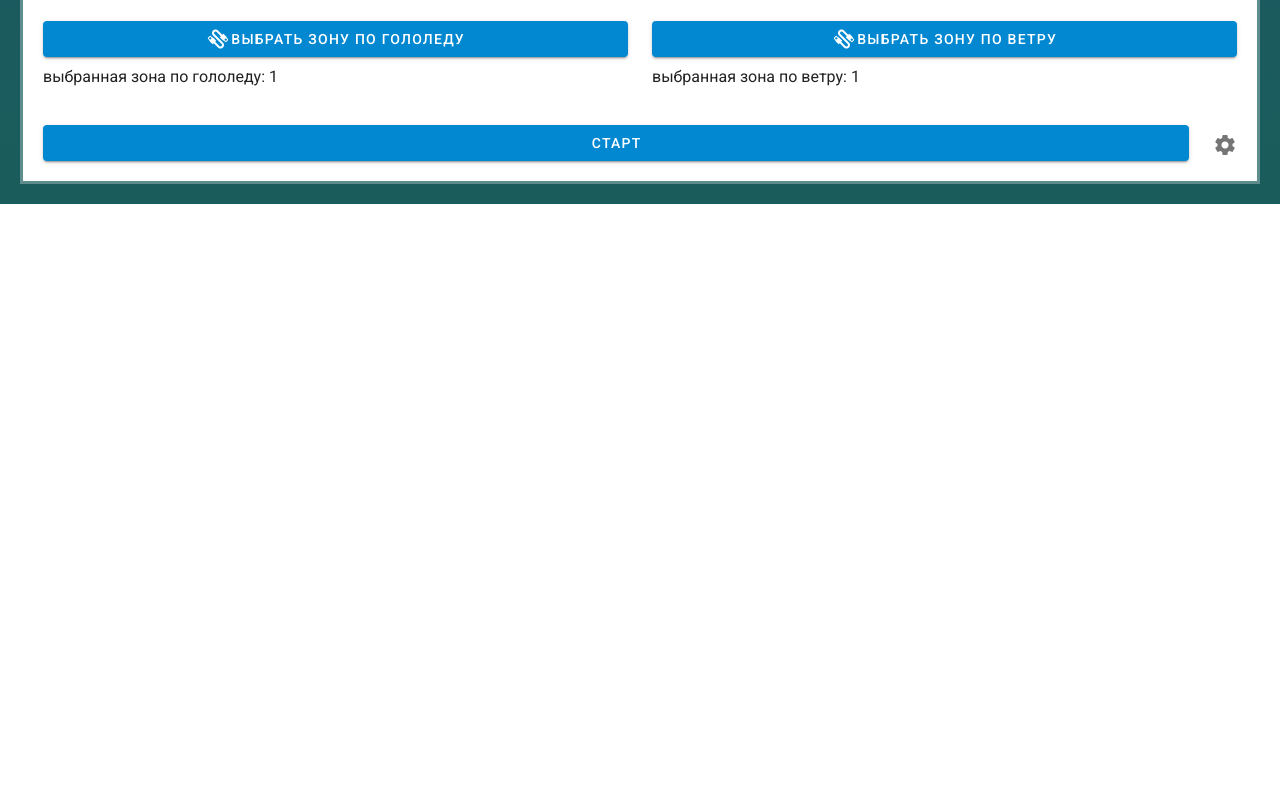
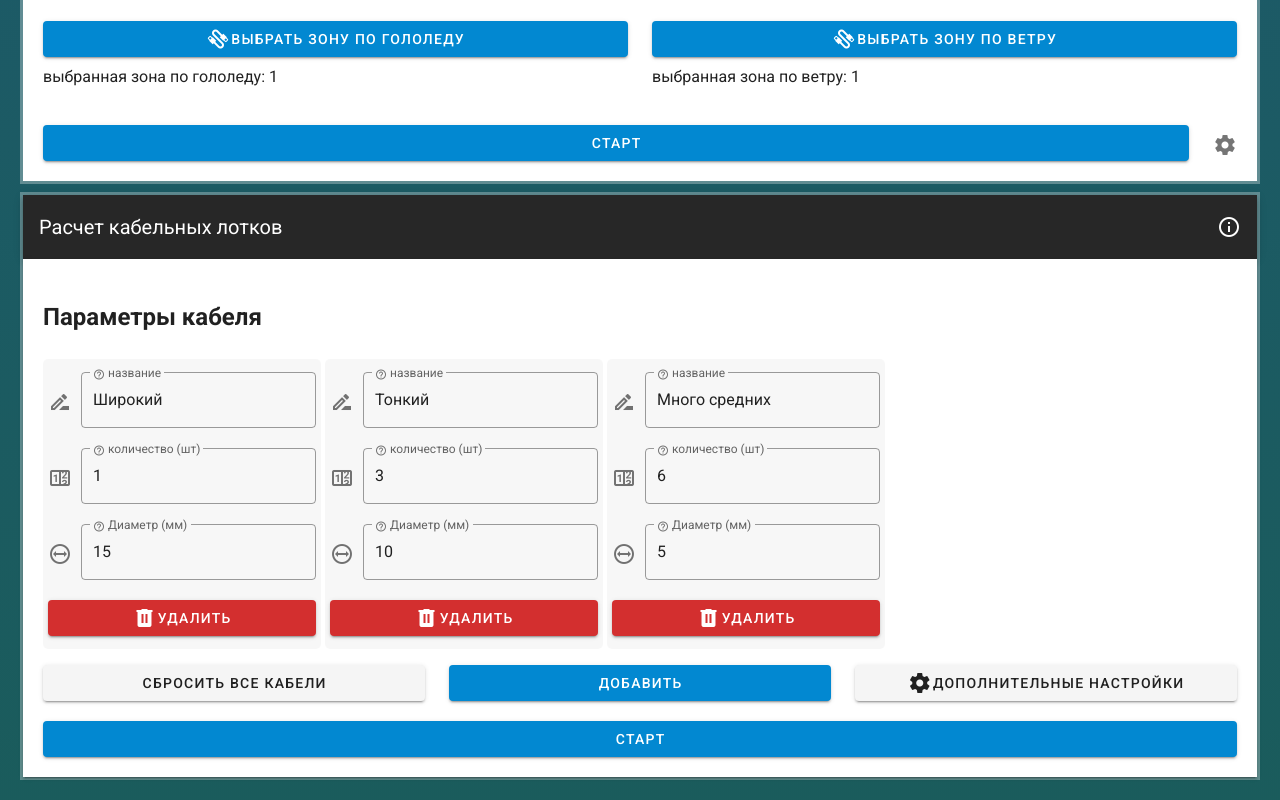
Before and after one commit to Axm749/SHD_Vue, a Vue app: page / in a window 1280 px wide. Shown: the part 2477-3277 px from the top of the page. Before the commit the page ends 2681 px from the top, so only its background shows below. Built offline with nearby package versions, Linux system fonts and the light colour scheme.

Commit message:
Algorithm for Lotoks, added unspace fillment

```diff
--- a/src/App.vue
+++ b/src/App.vue
@@ -221,7 +221,7 @@ export default {
     // здесь разве что настройки
     irregularView: false,
     noMargins: true,
-    debug: false
+    debug: true
   }),
 
   methods:{
--- a/src/components/lotok.vue
+++ b/src/components/lotok.vue
@@ -184,7 +184,7 @@
 <script>
 import headerTab from './ui/commonUi/header.vue';
 import toolbarInfo from './ui/commonUi/tooltip.vue';
-/* eslint-disable no-use-before-define */
+/* eslint-disable */
 export default{
     name: 'lotok_vue',
     components: {
@@ -193,8 +193,9 @@ export default{
         },
     data: () =>({
         cableParam: [
-            {id: 0, title: `Много тонкий`, count: 5, diameter: 2},
-            {id: 1, title: `Много средних`, count: 5, diameter: 4}
+	        {id: 0, title: `Широкий`, count: 1, diameter: 15},
+	        {id: 1, title: `Тонкий`, count: 3, diameter: 10},
+	        {id: 2, title: `Много средних`, count: 6, diameter: 5}
         ],
         defaultCableParam: [
             {id: 0, title: `Широкий`, count: 1, diameter: 15},
@@ -286,7 +287,12 @@ export default{
 						{
 							id: id_counter,
 							cabel_width: Number(item.diameter),
-							cabel_height: Number(item.diameter)
+							cabel_height: Number(item.diameter),
+							cabels_used: [{
+								id: id_counter,
+								cabel_width: Number(item.diameter),
+								cabel_height: Number(item.diameter),
+							}]
 						}
 					)
 					id_counter += 1
@@ -298,29 +304,64 @@ export default{
 			// Массив использованных кабелей
 			let used_cabels = []
 			// Параметр для определения какую ширину взять, по сути костыль?
-			let which_wider = 0
+			let more_wider = 0
+			let less_wider = 0
+			let buffer_obj = {}
 			console.log(`Result: `,Optimization_Arr_1)
 			// Оптимизация, проверяется каждый с каждым, не учитывая самого себя и кабели которые уже были использованы, после чего записывает результат сложения в Optimization_arr_1
 			Optimization_Arr_1.forEach(Loop_1 => {
 				Optimization_Arr_1.forEach(Loop_2 => {
-					if (Loop_1.cabel_height + Loop_2.cabel_height <= max_height && Loop_1 != Loop_2 && !used_cabels.includes(Loop_1) && !used_cabels.includes(Loop_2)) {
+					// console.log(Loop_1,' ', Loop_2)
+					if ((Loop_1.cabel_height + Loop_2.cabel_height <= max_height)
+						&& (Loop_1 != Loop_2)
+						&& (!used_cabels.includes(Loop_1))
+						&& (!used_cabels.includes(Loop_2))) {
 						// выбор используемой ширины
 						if (Loop_1.cabel_width > Loop_2.cabel_width){
-							which_wider = Loop_1.cabel_width
+							more_wider = Number(Loop_1.cabel_width)
+							less_wider = Number(Loop_2.cabel_width)
 						} else {
-							which_wider = Loop_2.cabel_width
+							more_wider = Number(Loop_2.cabel_width)
+							less_wider = Number(Loop_1.cabel_width)
 						}
-                        Optimization_Arr_1.push(
-							{
-								id: id_counter,
-								cabel_width: which_wider,
-								cabel_height: Number(Loop_1.cabel_height + Loop_2.cabel_height),
-								// использованные кабели для суммирования
-								cabels_used: [Loop_1,Loop_2],
-								// unused_volume: (which_wider*Number(Loop_1.cabel_height + Loop_2.cabel_height))- (()+())
+						console.log(Loop_2,Loop_1)
+						buffer_obj = {
+							id: id_counter,
+							cabel_width: more_wider,
+							cabel_height: Number(Loop_1.cabel_height + Loop_2.cabel_height),
+							// использованные кабели для суммирования данного стака
+							cabels_used: [],
+							// не использованное пространство
+							unspace_width: (more_wider - less_wider),
+							unspace_height: less_wider
+						}
+						// заполнение пустого пространства
+						Optimization_Arr_1.forEach(Loop_3 => {
+							if ((Loop_3.cabel_height <= buffer_obj.unspace_height)
+								&& (Loop_3.cabel_width <= buffer_obj.unspace_width)
+								&& (Loop_3 != buffer_obj)
+								&& (Loop_3 != Loop_2)
+								&& (Loop_3 != Loop_1)
+								&& (!used_cabels.includes(Loop_3))) {
+								// Уменьшаем неиспользованное пространство
+								buffer_obj.unspace_width = buffer_obj.unspace_width - Loop_3.cabel_width
+								// Добавляем кабели для заполнения в стак в массив использованных кабелей
+								Loop_3.cabels_used.forEach(put_used_cables => {
+									buffer_obj.cabels_used.push(put_used_cables)
+								})
+								used_cabels.push(Loop_3)
 							}
-						)
-						// записываем в использованные кабели
+						})
+						// добавление использованных кабелей для создания стака
+						Loop_1.cabels_used.forEach(put_used_cables => {
+							buffer_obj.cabels_used.push(put_used_cables)
+						})
+						Loop_2.cabels_used.forEach(put_used_cables => {
+							buffer_obj.cabels_used.push(put_used_cables)
+						})
+						// записываем созданый объект в массив оптимизации
+                        Optimization_Arr_1.push(buffer_obj)
+						// записываем в использованные кабели, нужно для *удаления* использованных ПРОМЕЖУТОЧНЫХ элементов
 						used_cabels.push(Loop_1)
 						used_cabels.push(Loop_2)
 						id_counter += 1
```
